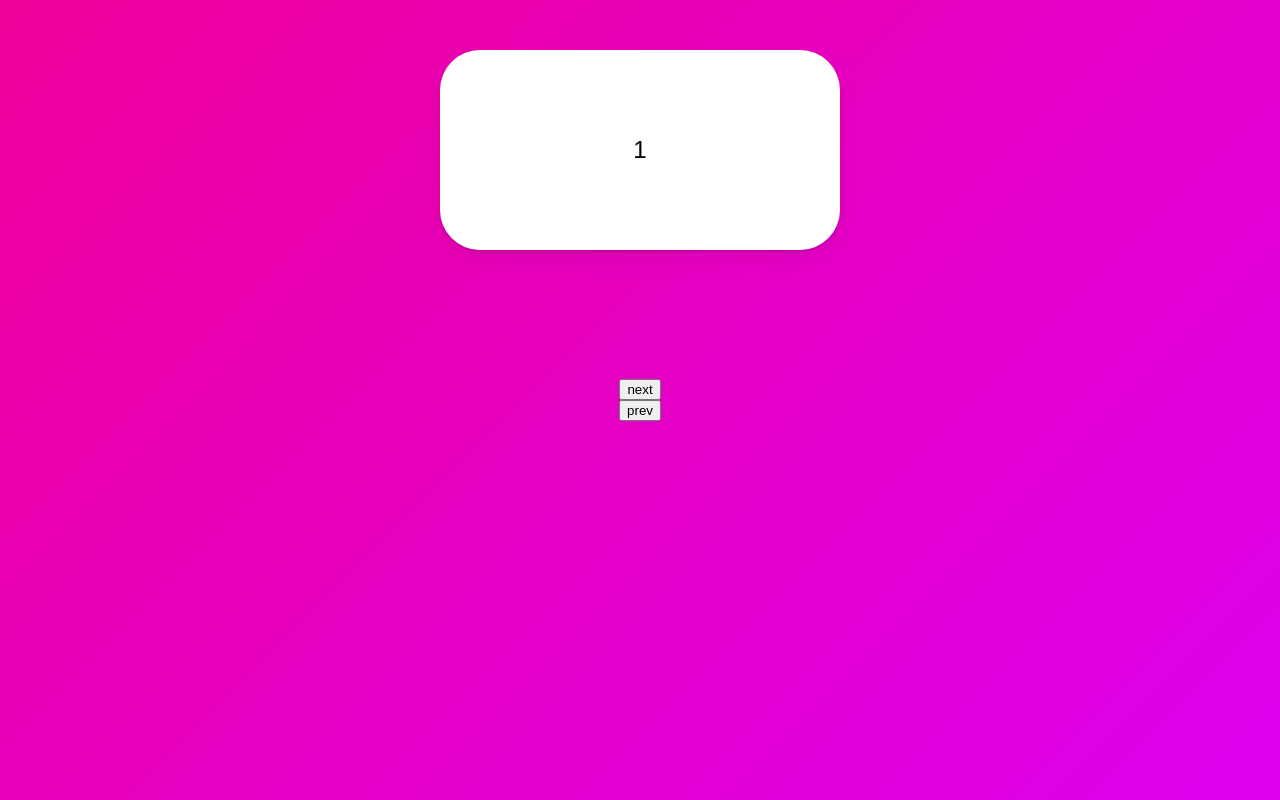
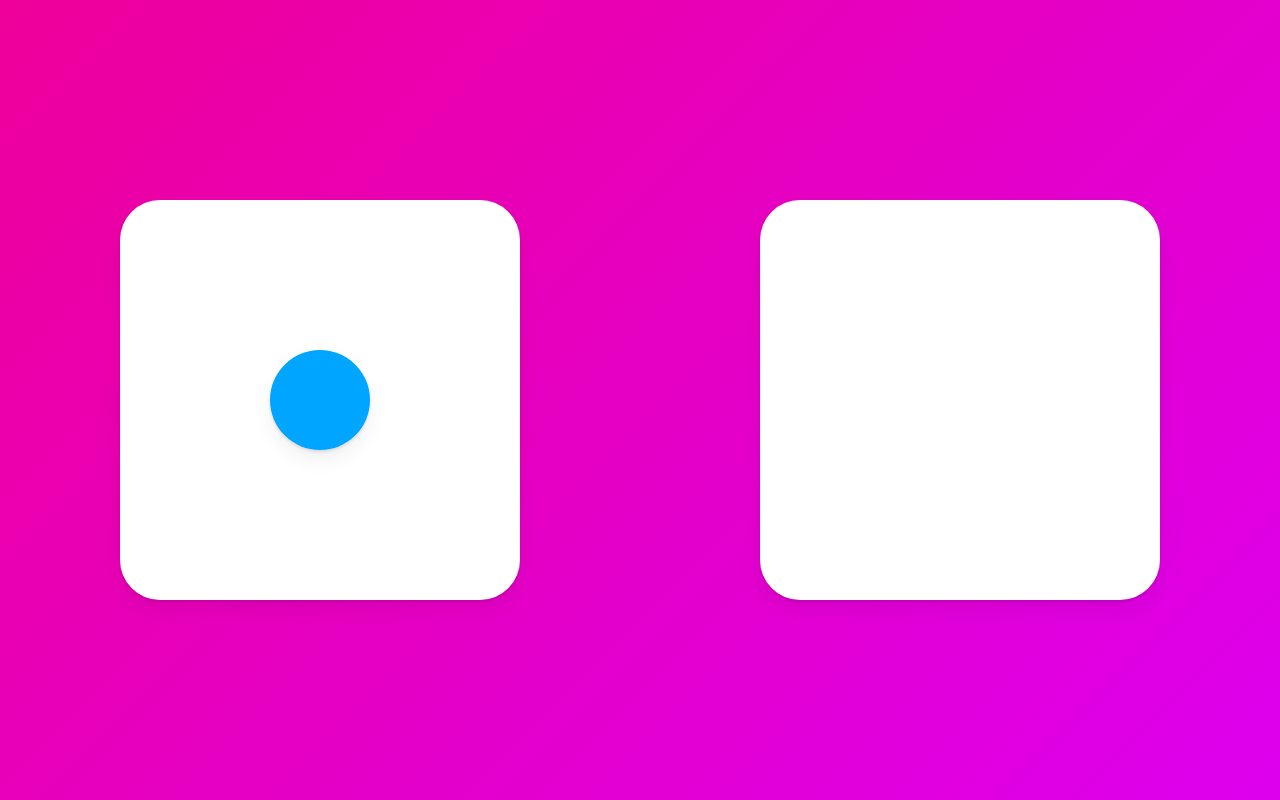
Before and after one commit to whd617/react-master-nomflix-clone, a React (Create React App) app: page / in a window 1280 px wide. Built offline with nearby package versions, Linux system fonts and the light colour scheme.

Commit message:
feat/layout을 활용한 event animation 구현

```diff
--- a/src/App.tsx
+++ b/src/App.tsx
@@ -6,74 +6,43 @@
   height: 100vh;
   width: 100%;
   display: flex;
-  justify-content: center;
+  justify-content: space-around;
   align-items: center;
-  flex-direction: column;
 `;
 
 const Box = styled(motion.div)`
   width: 400px;
-  height: 200px;
+  height: 400px;
   background-color: rgba(255, 255, 255, 1);
   border-radius: 40px;
   display: flex;
-  top: 50px;
-  position: absolute;
   justify-content: center;
   align-items: center;
-  font-size: 24px;
   box-shadow: 0 2px 3px rgba(0, 0, 0, 0.1), 0 10px 20px rgba(0, 0, 0, 0.06);
 `;
 
-const box: Variants = {
-  entry: (back: boolean) => {
-    return { x: back ? -500 : 500, opacity: 0, scale: 0 };
-  },
-  center: {
-    x: 0,
-    opacity: 1,
-    scale: 1,
-    transition: {
-      duration: 0.3,
-    },
-  },
-  exit: (back: boolean) => ({
-    x: back ? 500 : -500,
-    opacity: 0,
-    rotateX: 180,
-    transition: {
-      duration: 0.3,
-    },
-  }),
-};
+const Circle = styled(motion.div)`
+  background-color: #00a5ff;
+  height: 100px;
+  width: 100px;
+  box-shadow: 0 2px 3px rgba(0, 0, 0, 0.1), 0 10px 20px rgba(0, 0, 0, 0.06);
+`;
 
 function App() {
-  const [visible, setVisible] = useState(1);
-  const [back, setBack] = useState(false);
-  const nextPlease = () => {
-    setBack(false);
-    setVisible((prev) => (prev === 10 ? 10 : prev + 1));
-  };
-  const prevPlease = () => {
-    setBack(true);
-    setVisible((prev) => (prev === 1 ? 1 : prev - 1));
-  };
+  const [clicked, setClicked] = useState(false);
+  const toggleClicked = () => setClicked((prev) => !prev);
   return (
-    <Wrapper>
-      <AnimatePresence custom={back}>
-        <Box
-          custom={back}
-          variants={box}
-          initial='entry'
-          animate='center'
-          exit='exit'
-          key={visible}
-        >
-          {visible}
-        </Box>
-      </AnimatePresence>
-      <button onClick={nextPlease}>next</button>
-      <button onClick={prevPlease}>prev</button>
+    <Wrapper onClick={toggleClicked}>
+      <Box>
+        {!clicked ? (
+          <Circle layoutId='clicle' style={{ borderRadius: 50 }} />
+        ) : null}
+      </Box>
+      <Box>
+        {clicked ? (
+          <Circle layoutId='clicle' style={{ borderRadius: 0, scale: 2 }} />
+        ) : null}
+      </Box>
     </Wrapper>
   );
 }
```
